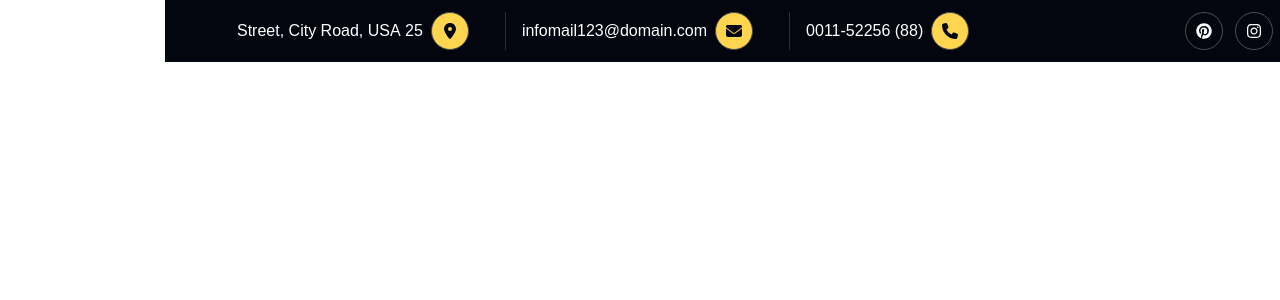
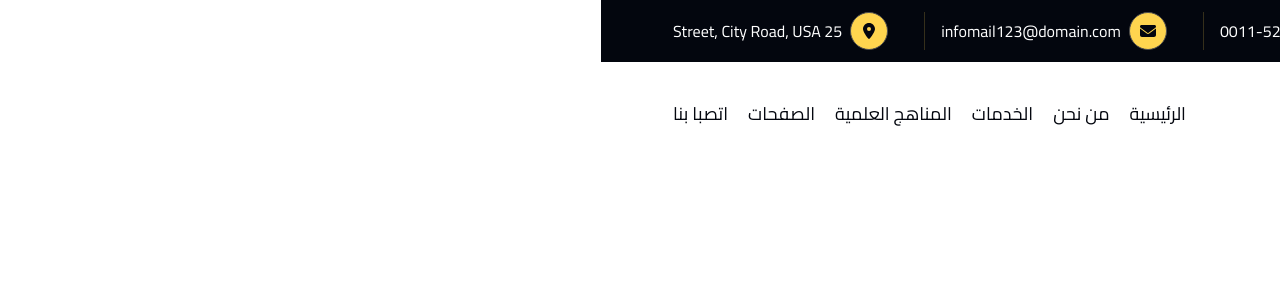
Before and after one commit to roone858/Tawba, a Next.js app: page / in a window 1280 px wide. Shown: the top 300 px of the page. Built offline with nearby package versions, Linux system fonts and the light colour scheme.

Commit message:
create navbar component and layout

```diff
--- /dev/null
+++ b/src/app/components/Navbar/index.tsx
@@ -0,0 +1,42 @@
+import React from "react";
+import Image from "next/image";
+const Navbar = () => {
+     // clip-path: polygon(0 0, calc(100% - 100px) 0%, 100% 100%, 0% 100%);
+  return (
+    <nav>
+      <div className=" flex justify-between items-center py-5 mx-18">
+        <div className="logo flex justify-between items-center">
+          <Image src="/logo 11.png" alt="Logo" width={64} height={64} />
+          <div className="flex flex-col pr-3">
+            <span className="text-2xl font-bold text-title">تــــــوبـــــة</span>
+            <span>مفاتيح الحياة السعيدة</span>
+          </div>
+        </div>
+        <div className="nav-links">
+          <ul className="flex items-center gap-5">
+            <li>
+              <a href="http://" className="text-title font-medium text-lg" target="_blank" rel="noopener noreferrer">الرئيسية</a>
+            </li>
+            <li>
+              <a href="http://" className="text-title font-medium text-lg" target="_blank" rel="noopener noreferrer">من نحن</a>
+            </li>
+            <li>
+              <a href="http://" className="text-title font-medium text-lg" target="_blank" rel="noopener noreferrer">الخدمات</a>
+            </li>
+            <li>
+              <a href="http://" className="text-title font-medium text-lg" target="_blank" rel="noopener noreferrer">المناهج العلمية</a>
+            </li>
+            <li>
+              <a href="http://" className="text-title font-medium text-lg" target="_blank" rel="noopener noreferrer">الصفحات</a>
+            </li>
+            <li>
+              <a href="http://" className="text-title font-medium text-lg" target="_blank" rel="noopener noreferrer">اتصبا بنا</a>
+            </li>
+          </ul>
+        </div>
+      </div>
+    </nav>
+  );
+};
+
+export default Navbar;
--- a/src/app/globals.css
+++ b/src/app/globals.css
@@ -37,6 +37,7 @@
   --color-foreground: var(--foreground);
   --font-sans: var(--font-geist-sans);
   --font-mono: var(--font-geist-mono);
+
 }
 
 @media (prefers-color-scheme: dark) {
@@ -49,5 +50,5 @@
 body {
   background: var(--background);
   color: var(--foreground);
-  font-family: Arial, Helvetica, sans-serif;
+     font-family: var(--font-cairo), sans-serif;
 }
--- a/src/app/layout.tsx
+++ b/src/app/layout.tsx
@@ -2,7 +2,13 @@ import type { Metadata } from "next";
 import { Geist, Geist_Mono } from "next/font/google";
 import '@fortawesome/fontawesome-svg-core/styles.css';
 import "./globals.css";
+import { Cairo } from 'next/font/google'
 
+const cairo = Cairo({
+  subsets: ['latin'],
+  weight: ['200', '400', '700', '1000'], // choose the weights you want
+  variable: '--font-cairo',             // optional: custom CSS variable
+})
 const geistSans = Geist({
   variable: "--font-geist-sans",
   subsets: ["latin"],
@@ -26,7 +32,7 @@ export default function RootLayout({
   return (
     <html dir="rtl" lang="en">
       <body
-        className={`${geistSans.variable} ${geistMono.variable} antialiased`}
+        className={`${cairo.variable} ${geistSans.variable} ${geistMono.variable} antialiased`}
       >
         {children}
       </body>
--- a/src/app/page.tsx
+++ b/src/app/page.tsx
@@ -1,9 +1,11 @@
+import Navbar from "./components/Navbar";
 import TopBar from "./components/TopBar";
 
 export default function Home() {
   return (
     <div>
       <TopBar />
+      <Navbar/>
     </div>
   );
 }
```
